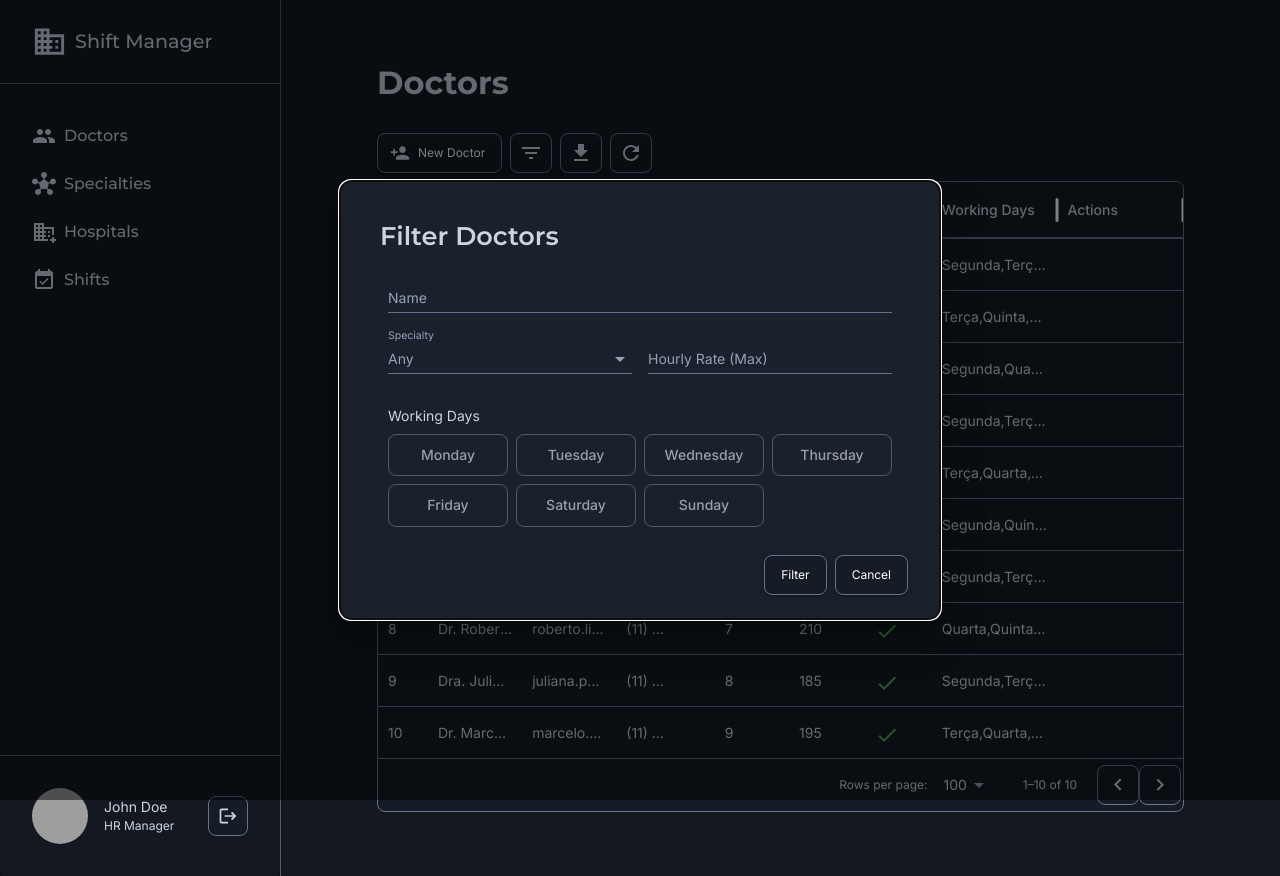
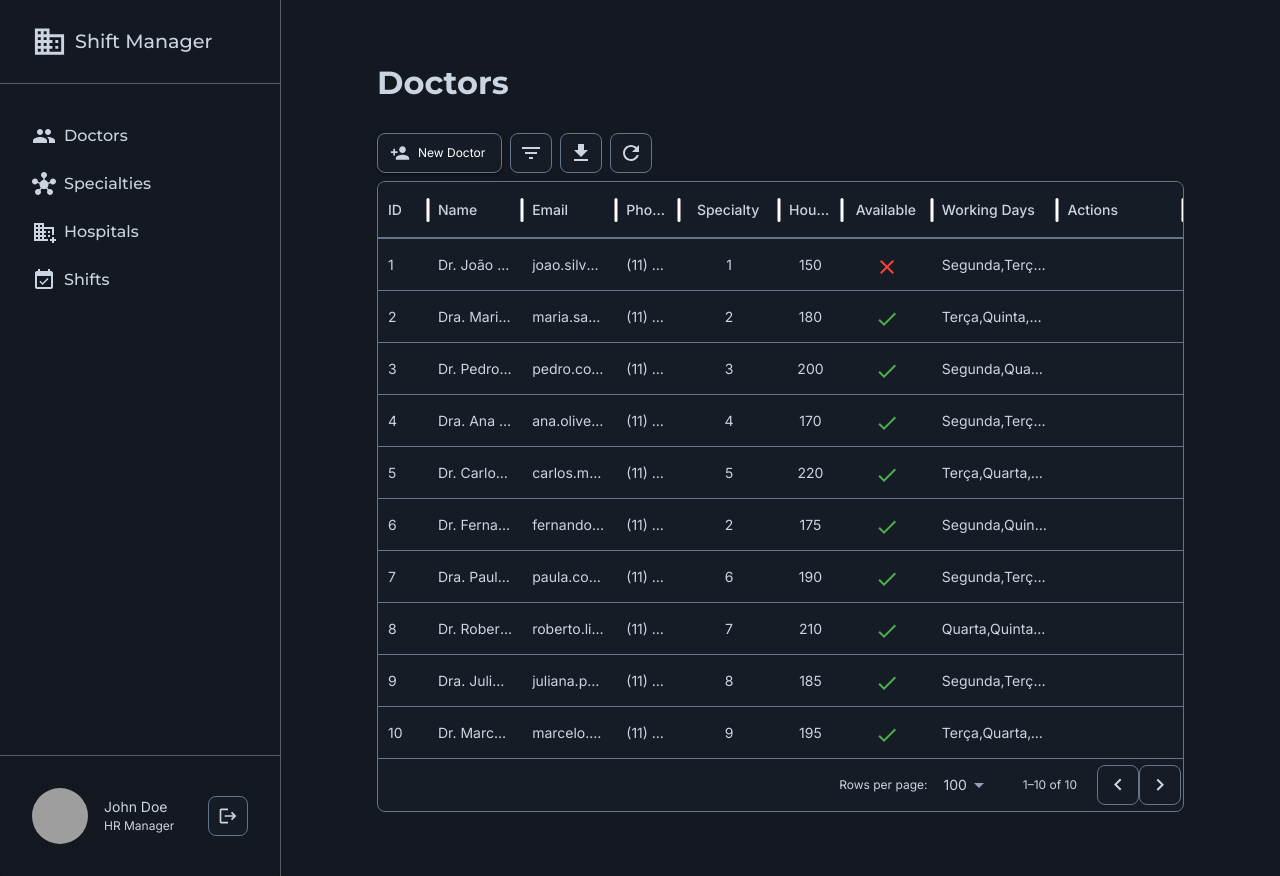
Before and after one commit to Stefano-Vezzoni/shift-manager, a Next.js app: page /doctors in a window 1280 px wide. Built offline with nearby package versions, Linux system fonts and the light colour scheme; grey boxes are pictures that could not be loaded; what @mui/material-nextjs would draw is missing.

Commit message:
feat(DoctorFilterModal): implement form submission with validation and loading state

```diff
--- a/src/app/doctors/components/DoctorFilterModal.tsx
+++ b/src/app/doctors/components/DoctorFilterModal.tsx
@@ -12,33 +12,82 @@
 import StyledButton from "@/components/StyledButton/StyledButton";
 import ModalWorkingDays from "./WorkingDaysModal";
 import SpecialtySelect from "./SpecialtySelect";
+import LoadingStyledBox from "@/components/LoadingStyledBox/LoadingStyledBox";
 
-interface INewDoctorModalProps {
+interface IDoctorFilterModalProps {
   title: string;
+  open: boolean;
+  onClose: () => void;
+  onConfirm?: (data: DoctorFilterData) => Promise<void> | void;
 }
 
-export default function NewDoctorModal({ title }: INewDoctorModalProps) {
+export interface DoctorFilterData {
+  name: string;
+  specialty: string;
+  maxHourlyRate: string;
+  workingDays: string[];
+}
+
+export default function DoctorFilterModal({
+  title,
+  open,
+  onClose,
+  onConfirm,
+}: IDoctorFilterModalProps) {
   const [workingDays, setWorkingDays] = useState<string[]>([]);
+  const [isSubmitting, setIsSubmitting] = useState(false);
 
   const handleWorkingDaysChange = (event: React.MouseEvent<HTMLElement>, newDays: string[]) => {
     setWorkingDays(newDays);
   };
 
+  const handleClose = () => {
+    if (isSubmitting) return;
+    onClose();
+  };
+
+  const handleConfirm = async (e: React.FormEvent<HTMLFormElement>) => {
+    e.preventDefault();
+
+    if (isSubmitting) return;
+
+    const formData = new FormData(e.currentTarget);
+    const data: DoctorFilterData = {
+      name: formData.get("name") as string,
+      specialty: formData.get("specialty") as string,
+      maxHourlyRate: formData.get("maxHourlyRate") as string,
+      workingDays,
+    };
+
+    try {
+      setIsSubmitting(true);
+      await onConfirm?.(data);
+      onClose();
+    } catch (error) {
+      console.error("Error filtering doctors:", error);
+    } finally {
+      setIsSubmitting(false);
+    }
+  };
+
   return (
-    <Dialog open>
+    <Dialog open={open} onClose={handleClose}>
+      <form onSubmit={handleConfirm}>
         <DialogTitle component="div" sx={{ px: 5, pt: 5 }}>
           <Typography variant="h2">{title}</Typography>
         </DialogTitle>
         <DialogContent sx={{ px: 6, display: "flex", flexDirection: "column", gap: 2 }}>
-        <TextField id="name" label="Name" variant="standard" />
+          <TextField id="name" name="name" label="Name" variant="standard" />
 
           <Stack display="flex" flexDirection="row" gap={2}>
             <SpecialtySelect />
             <TextField
               id="maxHourlyRate"
+              name="maxHourlyRate"
               label="Hourly Rate (Max)"
               variant="standard"
-            sx={{ width: 0 }}
+              type="number"
+              sx={{ flexGrow: 1, width: 0 }}
             />
           </Stack>
 
@@ -48,9 +97,12 @@
           />
         </DialogContent>
         <DialogActions sx={{ px: 4, pb: 3 }}>
-        <StyledButton label="Filter" />
-        <StyledButton label="Cancel" />
+          <StyledButton label="Filter" type="submit" />
+          <StyledButton label="Cancel" onClick={handleClose} />
         </DialogActions>
+
+        {isSubmitting && <LoadingStyledBox />}
+      </form>
     </Dialog>
   );
 }
```
Lines whose indentation alone changed are shown as unchanged.
